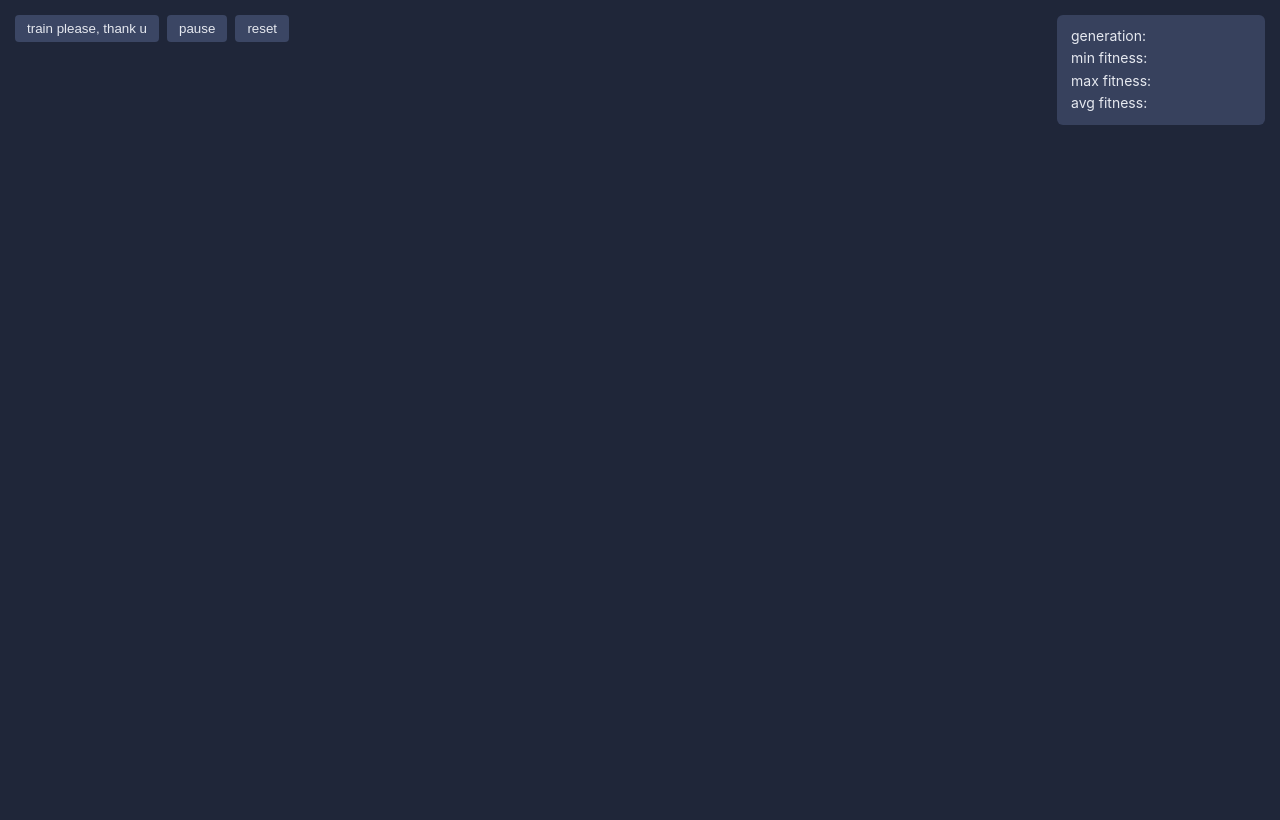
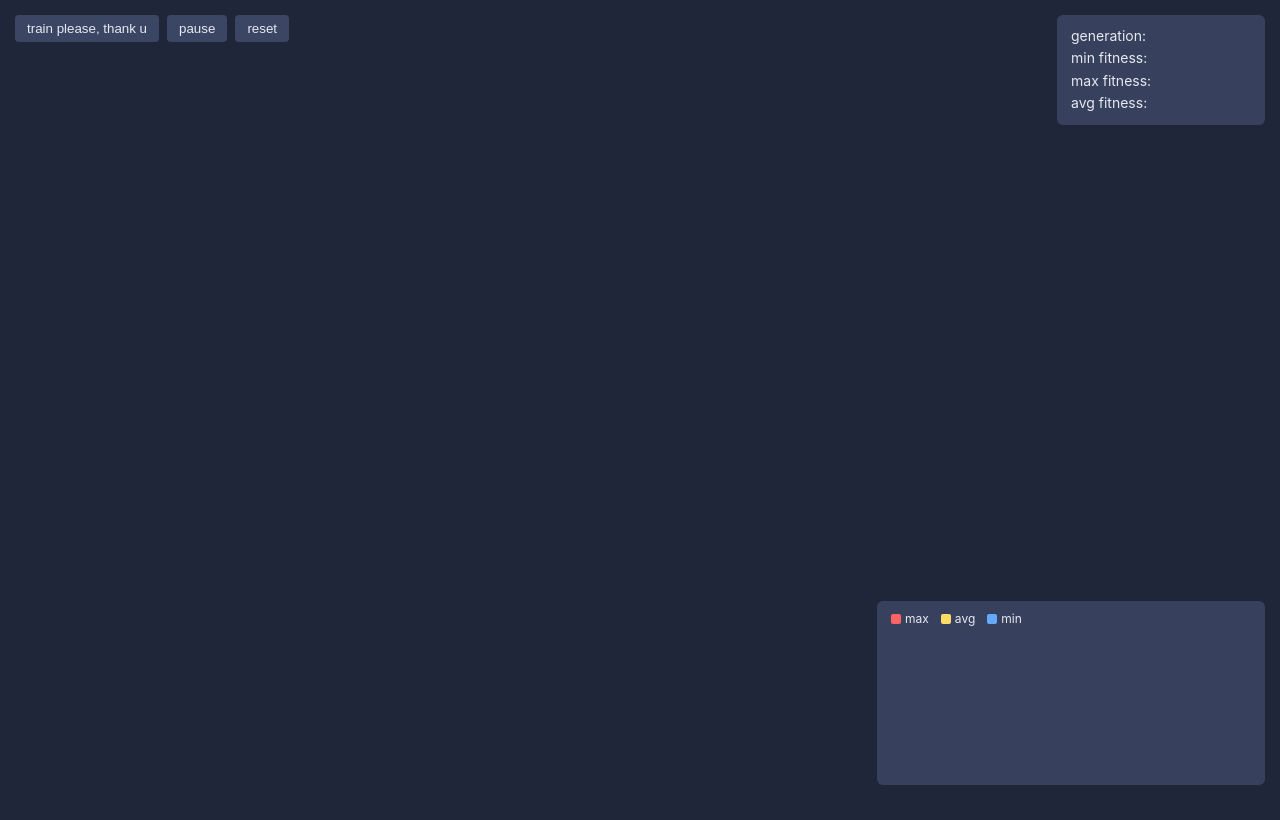
Before and after one commit to niclaslind/shorelark, a website built with webpack: page www/index.html in a window 1280 px wide. Built offline with nearby package versions, Linux system fonts and the light colour scheme; what lib-simulation-wasm would draw is missing.

Commit message:
Add fitness-over-generations chart
- Expose structured GenerationStats (generation, min/max/avg fitness)
  from step()/train() via wasm-bindgen instead of a formatted string,
  so the frontend can plot precise numeric values
- Add a small canvas-based line chart showing min/max/avg fitness
  history across generations, with a color-coded legend
- Reset button now also clears the chart history

Co-authored-by: Copilot <223556219+Copilot@users.noreply.github.com>

```diff
--- a/www/index.html
+++ b/www/index.html
@@ -50,6 +50,37 @@
   #stats span {
     font-weight: bold;
   }
+
+  #chart-container {
+    position: absolute;
+    bottom: 0;
+    right: 0;
+    margin: 15px;
+    padding: 10px 14px;
+    border-radius: 6px;
+    background: rgba(59, 70, 100, 0.85);
+    color: #e6e9f0;
+    font-size: 12px;
+  }
+
+  #chart-legend {
+    display: flex;
+    gap: 12px;
+    margin-bottom: 6px;
+  }
+
+  #chart-legend span {
+    display: flex;
+    align-items: center;
+    gap: 4px;
+  }
+
+  #chart-legend i {
+    display: inline-block;
+    width: 10px;
+    height: 10px;
+    border-radius: 2px;
+  }
 </style>
 
 <body>
@@ -68,6 +99,15 @@
     avg fitness: <span id="stat-avg">-</span>
   </div>
 
+  <div id="chart-container">
+    <div id="chart-legend">
+      <span><i style="background: rgb(255, 99, 99)"></i>max</span>
+      <span><i style="background: rgb(255, 220, 99)"></i>avg</span>
+      <span><i style="background: rgb(99, 170, 255)"></i>min</span>
+    </div>
+    <canvas id="chart" width="360" height="140"></canvas>
+  </div>
+
   <script src="./bootstrap.js"></script>
 </body>
 
--- a/www/index.js
+++ b/www/index.js
@@ -6,6 +6,11 @@ const viewport = document.getElementById('viewport');
 const viewportWidth = viewport.width;
 const viewportHeight = viewport.height;
 const ctxt = viewport.getContext('2d');
+
+const chart = document.getElementById('chart');
+const chartWidth = chart.width;
+const chartHeight = chart.height;
+const chartCtxt = chart.getContext('2d');
 
 const pauseBtn = document.getElementById('pause');
 const resetBtn = document.getElementById('reset');
@@ -18,27 +23,87 @@ const statAvg = document.getElementById('stat-avg');
 
 let isPaused = false;
 
-function updateStats(statsString) {
+// History of per-generation fitness stats, used to draw the chart.
+// Capped so the chart stays readable and memory bounded over long runs.
+const MAX_HISTORY = 200;
+let statsHistory = [];
+
+function recordStats(stats) {
     statGeneration.textContent = simulation.generation();
 
-    if (!statsString) {
+    if (!stats) {
         return;
     }
 
-    // statsString looks like: "min=0.12, max=3.45, avg=1.23"
-    const matches = statsString.match(/min=([\d.-]+), max=([\d.-]+), avg=([\d.-]+)/);
+    statMin.textContent = stats.min_fitness.toFixed(2);
+    statMax.textContent = stats.max_fitness.toFixed(2);
+    statAvg.textContent = stats.avg_fitness.toFixed(2);
 
-    if (matches) {
-        statMin.textContent = matches[1];
-        statMax.textContent = matches[2];
-        statAvg.textContent = matches[3];
+    statsHistory.push(stats);
+
+    if (statsHistory.length > MAX_HISTORY) {
+        statsHistory.shift();
     }
+
+    drawChart();
+}
+
+function resetStats() {
+    statMin.textContent = '-';
+    statMax.textContent = '-';
+    statAvg.textContent = '-';
+    statsHistory = [];
+    drawChart();
+}
+
+function drawChart() {
+    chartCtxt.clearRect(0, 0, chartWidth, chartHeight);
+
+    if (statsHistory.length === 0) {
+        return;
+    }
+
+    const allFitness = statsHistory.flatMap((s) => [s.min_fitness, s.max_fitness]);
+    const loFitness = Math.min(...allFitness);
+    const hiFitness = Math.max(...allFitness, loFitness + 0.001);
+
+    const xStep = statsHistory.length > 1
+        ? chartWidth / (statsHistory.length - 1)
+        : 0;
+
+    function toY(fitness) {
+        const t = (fitness - loFitness) / (hiFitness - loFitness);
+        return chartHeight - t * chartHeight;
+    }
+
+    function drawLine(color, valueOf) {
+        chartCtxt.beginPath();
+        chartCtxt.strokeStyle = color;
+        chartCtxt.lineWidth = 1.5;
+
+        statsHistory.forEach((s, i) => {
+            const x = i * xStep;
+            const y = toY(valueOf(s));
+
+            if (i === 0) {
+                chartCtxt.moveTo(x, y);
+            } else {
+                chartCtxt.lineTo(x, y);
+            }
+        });
+
+        chartCtxt.stroke();
+    }
+
+    drawLine('rgb(255, 99, 99)', (s) => s.max_fitness);
+    drawLine('rgb(255, 220, 99)', (s) => s.avg_fitness);
+    drawLine('rgb(99, 170, 255)', (s) => s.min_fitness);
 }
 
 trainBtn.onclick = function () {
     const stats = simulation.train();
     console.log(stats);
-    updateStats(stats);
+    recordStats(stats);
 };
 
 pauseBtn.onclick = function () {
@@ -48,10 +113,7 @@ pauseBtn.onclick = function () {
 
 resetBtn.onclick = function () {
     simulation = new sim.Simulation();
-    statMin.textContent = '-';
-    statMax.textContent = '-';
-    statAvg.textContent = '-';
-    updateStats(null);
+    resetStats();
 };
 
 CanvasRenderingContext2D.prototype.drawTriangle = function (x, y, size, rotation) {
@@ -102,7 +164,7 @@ function redraw() {
             console.log(stats);
         }
 
-        updateStats(stats);
+        recordStats(stats);
 
         const world = simulation.world();
 
```
Also changed, not shown: 1 other file.
